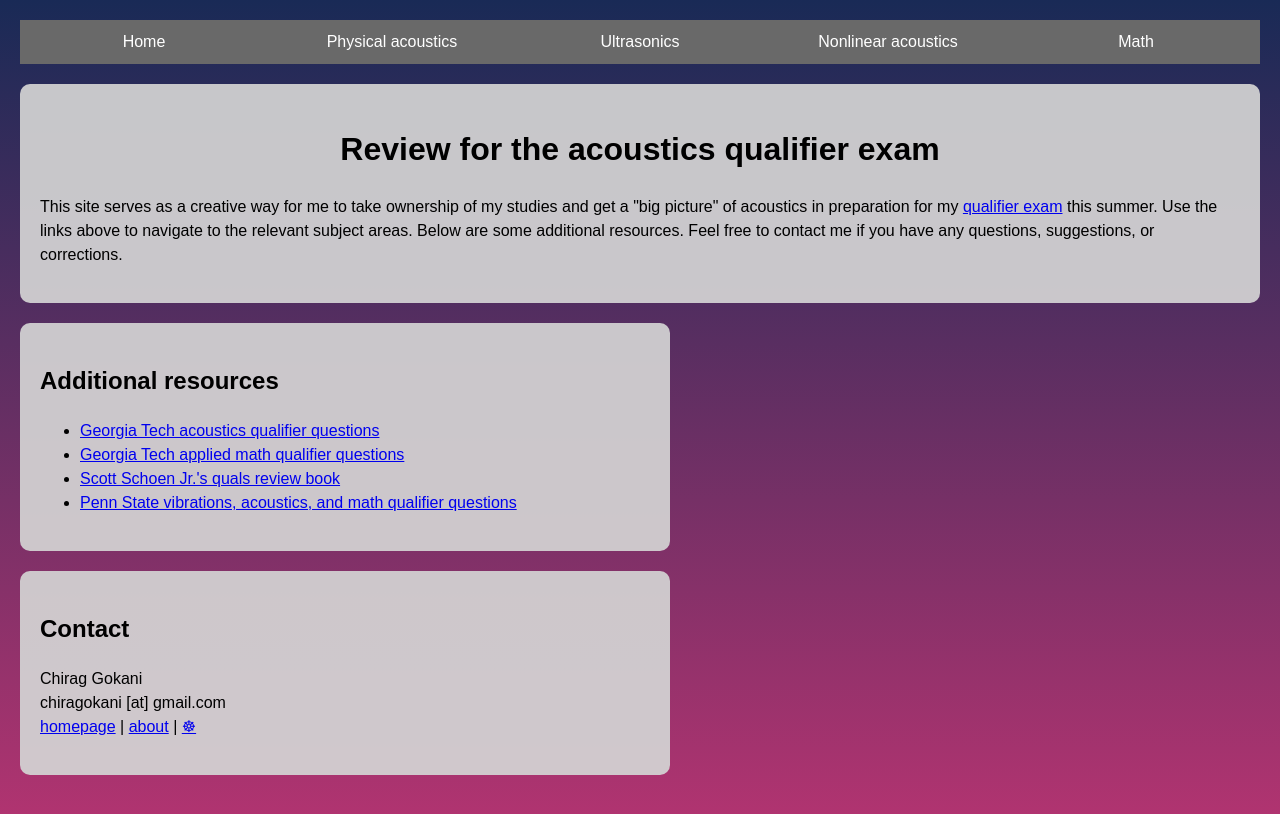
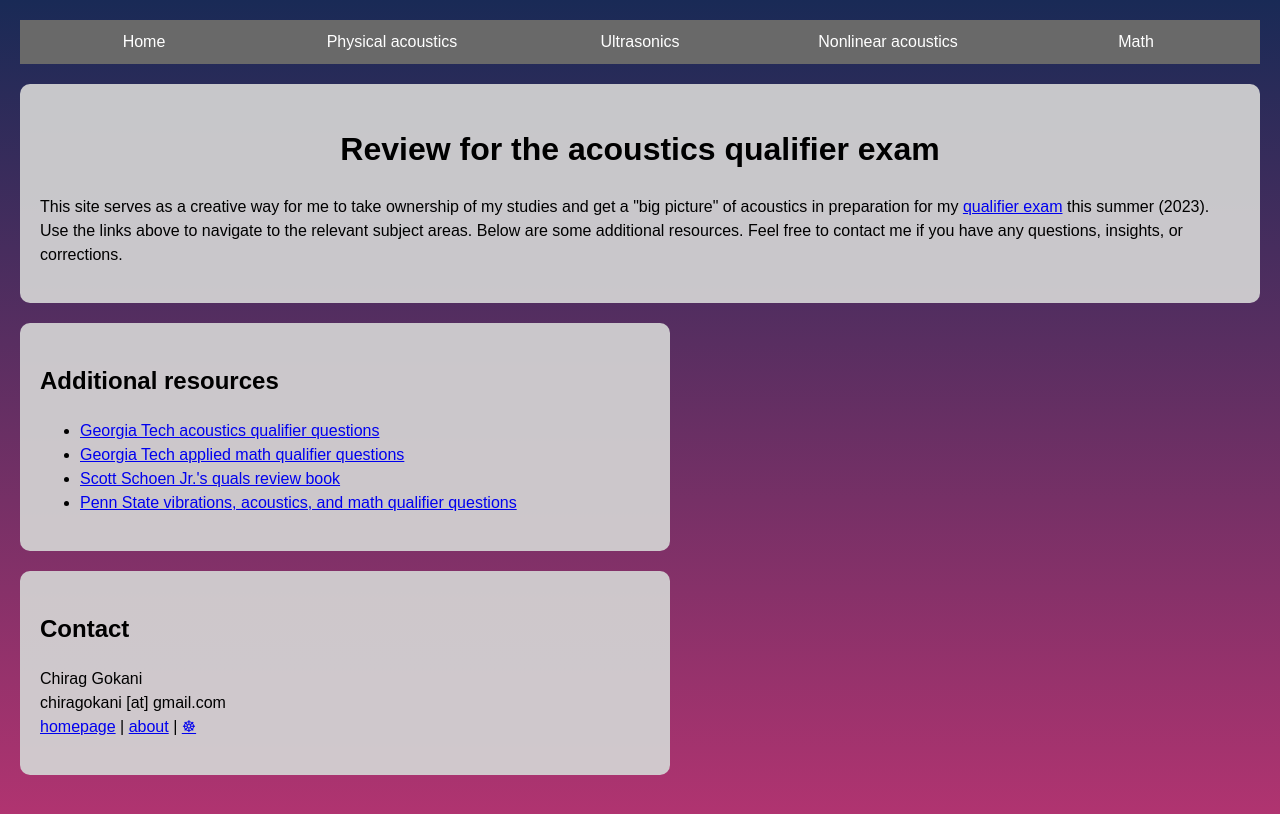
Before and after one commit to chiragokani/quals, a plain HTML site: page index.html in a window 1280 px wide. Drawn offline with nearby package versions, Linux system fonts and the light colour scheme.

Commit message:
Update index.html

```diff
--- a/index.html
+++ b/index.html
@@ -86,7 +86,7 @@
   <div class="textbox">
     <h1>Review for the acoustics qualifier exam</h1>
 
-    <p>This site serves as a creative way for me to take ownership of my studies and get a "big picture" of acoustics in preparation for my <a href="https://www.me.utexas.edu/academics/graduate-program/qualifying-exams/acoustics-qualifying-exam" target="_blank" rel="noopener noreferrer">qualifier exam</a> this summer. Use the links above to navigate to the relevant subject areas. Below are some additional resources. Feel free to contact me if you have any questions, suggestions, or corrections.</p>
+    <p>This site serves as a creative way for me to take ownership of my studies and get a "big picture" of acoustics in preparation for my <a href="https://www.me.utexas.edu/academics/graduate-program/qualifying-exams/acoustics-qualifying-exam" target="_blank" rel="noopener noreferrer">qualifier exam</a> this summer (2023). Use the links above to navigate to the relevant subject areas. Below are some additional resources. Feel free to contact me if you have any questions, insights, or corrections.</p>
 
   </div>
 
```
